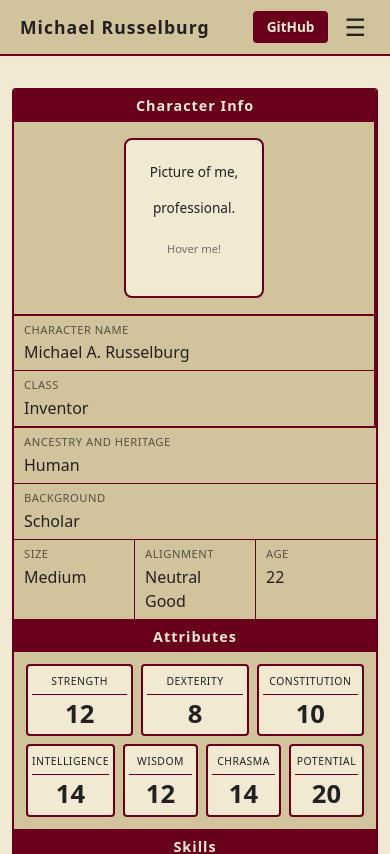
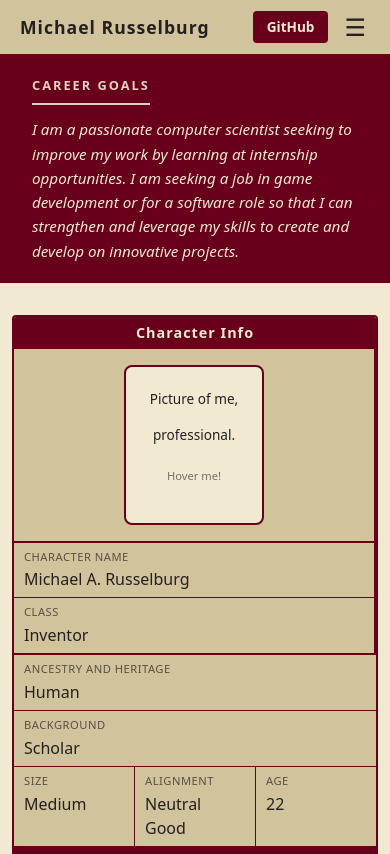
Before and after one commit to MichaelRdot/michaelrwebsite, a React (Vite) app: page / in a window 390 px wide. Shown: the top 854 px of the page. Built offline with nearby package versions, Linux system fonts and the light colour scheme.

Commit message:
Career Goals Added. I will see you tomorrow

```diff
--- a/src/App.jsx
+++ b/src/App.jsx
@@ -1,9 +1,10 @@
 import React from 'react';
 import './App.css';
 import Header from './components/Header & Footer/Header.jsx';
+import CareerGoalsSection from "./components/Career Goals Section/CareerGoalsSection.jsx";
+import AboutMeSection from "./components/About Me Section/AboutMeSection.jsx";
 import ProjectsSection from "./components/Projects Section/ProjectsSection.jsx";
 import EducationSection from "./components/Education Section/EducationSection.jsx";
-import AboutMeSection from "./components/About Me Section/AboutMeSection.jsx";
 import WorkSection from "./components/Work Section/WorkSection.jsx";
 import HobbiesSection from "./components/Hobbies Section/HobbiesSection.jsx";
 import Footer from "./components/Header & Footer/Footer.jsx";
@@ -11,7 +12,8 @@ import Footer from "./components/Header & Footer/Footer.jsx";
 function App() {
     return (
         <>
-           <Header/>
+            <Header/>
+            <CareerGoalsSection/>
             <div className="container-xl">
                 <AboutMeSection/>
                 <ProjectsSection/>
--- a/src/components/Career Goals Section/CareerGoalsSection.css
+++ b/src/components/Career Goals Section/CareerGoalsSection.css
@@ -0,0 +1,45 @@
+.career-goals-section {
+    background-color: var(--box-border-color);
+    color: var(--bs-body-bg);
+    padding: 1.25rem 2rem;
+}
+
+.career-goals-inner {
+    max-width: 900px;
+    margin: 0 auto;
+    display: flex;
+    align-items: center;
+    gap: 1.5rem;
+}
+
+.career-goals-label {
+    font-weight: bold;
+    font-size: 0.8rem;
+    text-transform: uppercase;
+    letter-spacing: 2px;
+    white-space: nowrap;
+    border-right: 2px solid var(--bs-body-bg);
+    padding-right: 1.5rem;
+    opacity: 0.9;
+}
+
+.career-goals-text {
+    margin: 0;
+    font-size: 0.95rem;
+    line-height: 1.6;
+    font-style: italic;
+}
+
+@media (max-width: 600px) {
+    .career-goals-inner {
+        flex-direction: column;
+        align-items: flex-start;
+        gap: 0.75rem;
+    }
+    .career-goals-label {
+        border-right: none;
+        border-bottom: 2px solid var(--bs-body-bg);
+        padding-right: 0;
+        padding-bottom: 0.5rem;
+    }
+}
--- a/src/components/Career Goals Section/CareerGoalsSection.jsx
+++ b/src/components/Career Goals Section/CareerGoalsSection.jsx
@@ -1,8 +1,17 @@
 import './CareerGoalsSection.css'
 function CareerGoalsSection() {
     return(
-        <>
-        </>
+        <section id="careerGoalsSection" className="career-goals-section">
+            <div className="career-goals-inner">
+                <span className="career-goals-label">Career Goals</span>
+                <p className="career-goals-text">
+                    I am a passionate computer scientist seeking to improve my work by learning
+                    at internship opportunities. I am seeking a job in game development or for a
+                    software role so that I can strengthen and leverage my skills to create and
+                    develop on innovative projects.
+                </p>
+            </div>
+        </section>
     )
 }
 
--- a/src/components/Header & Footer/Header.jsx
+++ b/src/components/Header & Footer/Header.jsx
@@ -21,6 +21,7 @@ function Header() {
 
             {/* Center - Nav links (desktop) */}
             <nav className="header-nav">
+                <a href="#careerGoalsSection" onClick={() => setMenuOpen(false)}>Goals</a>
                 <a href="#aboutMeSection" onClick={() => setMenuOpen(false)}>About Me</a>
                 <a href="#projectsSection" onClick={() => setMenuOpen(false)}>Projects</a>
                 <a href="#educationSection" onClick={() => setMenuOpen(false)}>Education</a>
```
